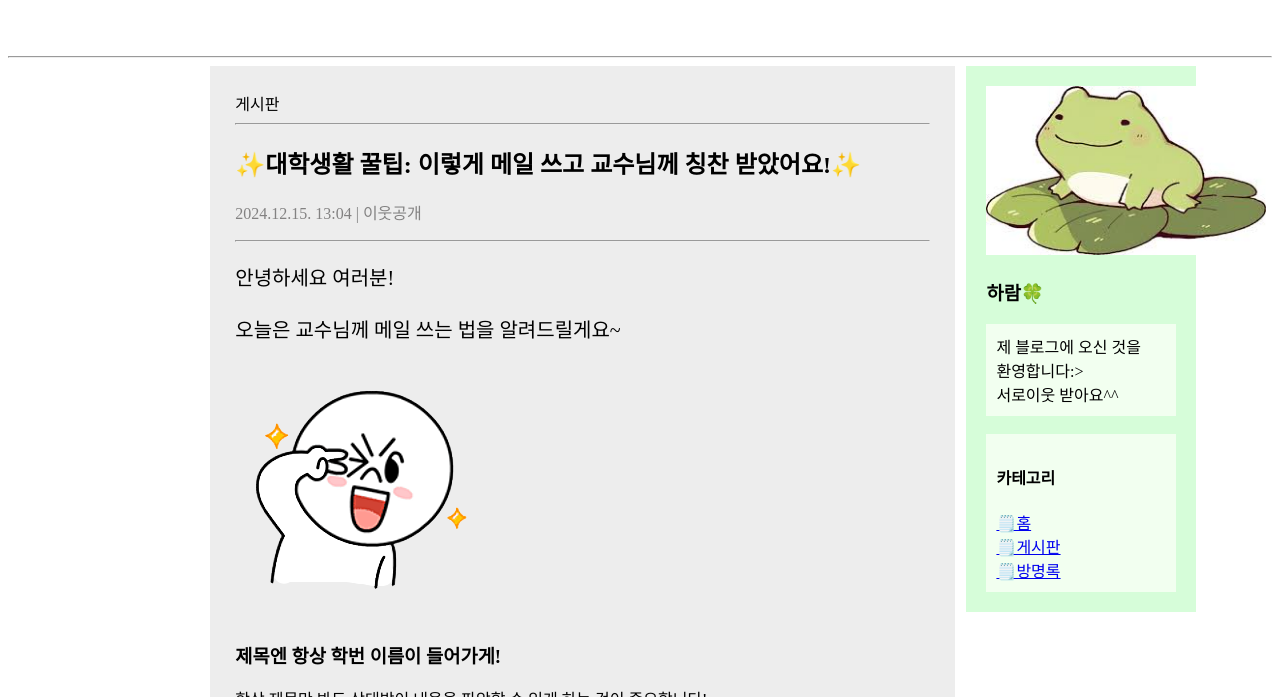
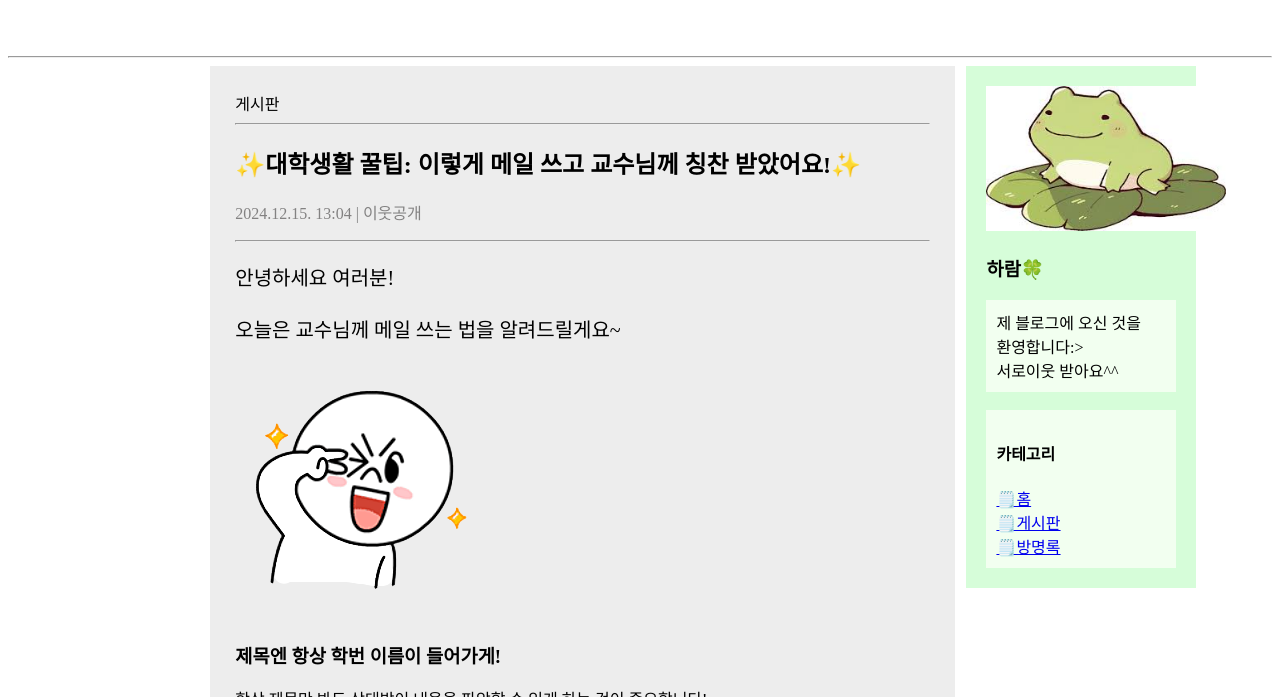
Before and after one commit to haaaram/haaaram.github.io, a plain HTML site: page index.html in a window 1280 px wide. Shown: the part 103-800 px from the top of the page. Drawn offline with Linux system fonts and the light colour scheme.

Commit message:
Update index.html

```diff
--- a/index.html
+++ b/index.html
@@ -112,7 +112,7 @@
     </article>
     </section>
     <aside>
-        <img src="image/frog.jpg" width="280px" alt="">
+        <img src="image/frog.jpg" width="240px" alt="">
         <h3>하람🍀</h3>
         <div id="cute">
             제 블로그에 오신 것을 <br>환영합니다:>
```
